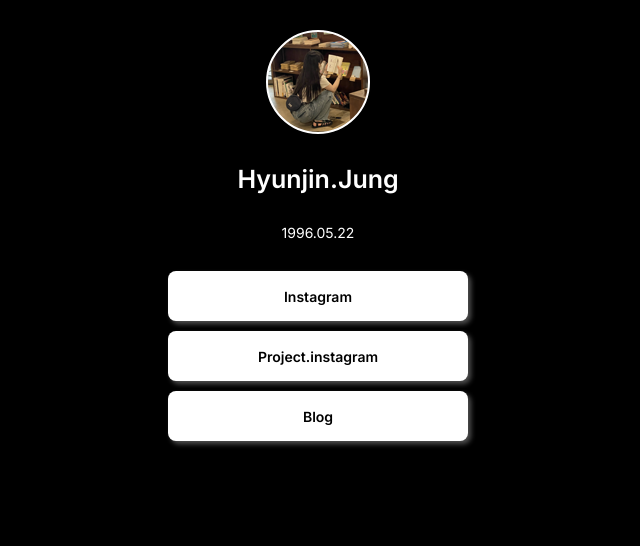
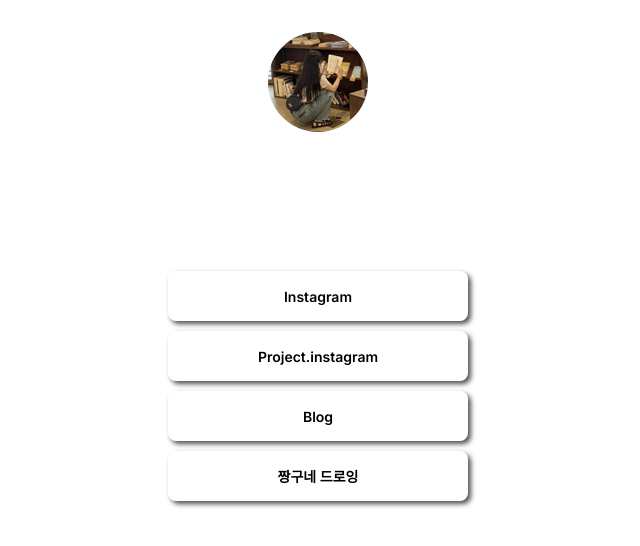
Before and after one commit to everythingisoooook/Mypage, a plain HTML site: page index.html in a window 1280 px wide. Shown: the whole page, without its empty margins (322-962 px from the left). Drawn offline with Linux system fonts and the light colour scheme; a web font is replaced by a local one.

Commit message:
Update index.html

```diff
--- a/index.html
+++ b/index.html
@@ -15,12 +15,11 @@
             }
 
             body {
-                background-color: #000000;
+                background-color: #ffffff;
             }
             .profile {
                 width: 100px;
                 height: 100px;
-
                 background-color: #000000;
                 border-radius: 100%;
 
@@ -88,6 +87,7 @@
             <a target="_blank" href="https://instagram.com/h_jinlll2?igshid=YmMyMTA2M2Y=/">Instagram</a>
             <a target="_blank" href="https://instagram.com/hyunjin.junggg?igshid=ZDg1NjBiNjg=/">Project.instagram</a>
             <a target="_blank" href="https://hyunjinnn.tistory.com//">Blog</a>
+            <a target="-bland" hert="https://naver.me/54ksGIGh//">짱구네 드로잉</a>
         </div>
     </body>
 </html>
```
